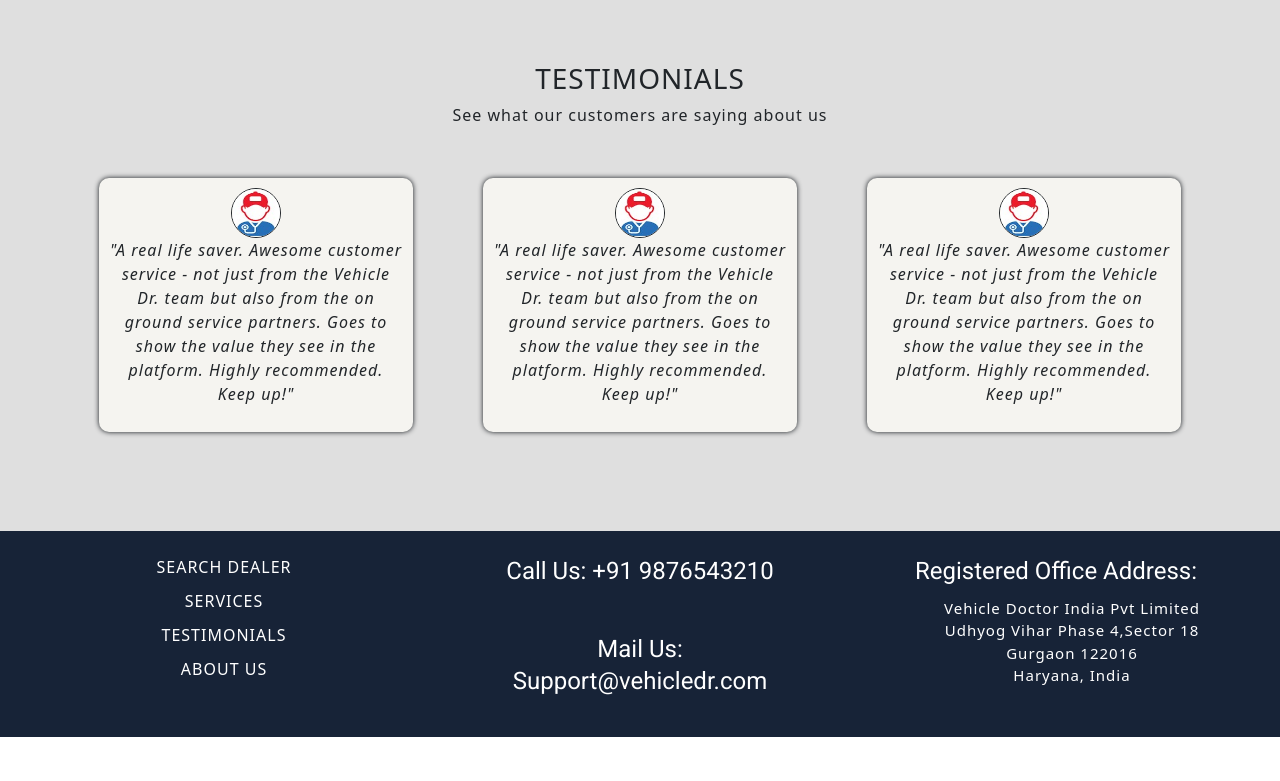
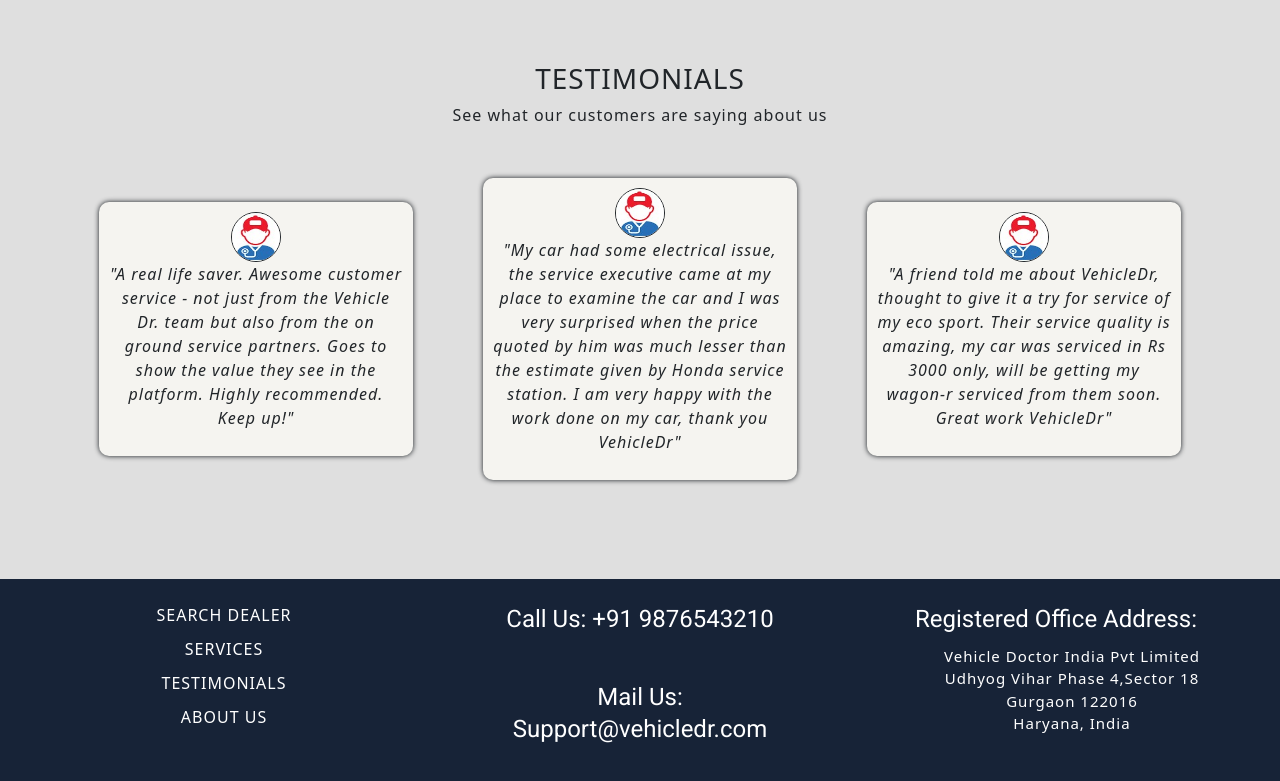
Before and after one commit to pesto-students/vehicle-doctor-frontend-f2-alpha, a React (Create React App) app: page / in a window 1280 px wide. Shown: the part 1777-2558 px from the top of the page. Before the commit the page ends 2514 px from the top, so only its background shows below. Built offline with nearby package versions, Linux system fonts and the light colour scheme; no server answers.

Commit message:
UI changes according to Desktop

```diff
--- a/src/components/Customer/LoginModal.tsx
+++ b/src/components/Customer/LoginModal.tsx
@@ -225,10 +225,10 @@ const LoginModal: React.FC<Props> = ({ open, handleClose, setToken ,SelectedDeal
             <CustomerDeatailsModal mobile={state.mobile} open={showInfo} handleClose={CustomerDetailsClose} setToken={setToken} />
             <Modal fullscreen aria-labelledby="contained-modal-title-vcenter" centered show={showBook} onHide={handleBooking}>
                 <Modal.Header closeButton style={{ color: 'white', backgroundColor: '#0275d8' }}>
-                    Booking Details
-                  {isHome ? null :  <IconButton color="secondary" aria-label="add an home" onClick={NavigateToHome}>
-                        <HomeIcon sx={{ fontSize: 40 ,color:blue[50]}} />
+                {isHome ? null :  <IconButton color="secondary" aria-label="add an home" onClick={NavigateToHome}>
+                        <HomeIcon sx={{ fontSize: 35 ,color:blue[50]}} />
                     </IconButton> }
+                    <span style={{paddingLeft:'500px',fontSize:35}}>Booking Details</span>
                 </Modal.Header>
                 <Modal.Body style={{backgroundColor:'lightgrey'}}>
                     <div>
--- a/src/components/DealerList.tsx
+++ b/src/components/DealerList.tsx
@@ -225,7 +225,7 @@ const DealerList: React.FunctionComponent<dealerProps> = (props): JSX.Element =>
                                                                             GST Num:{item.gst_no} <br />
                                                                             Service available for : {item.Vehicletype.vehicle_type}<br />
                                                                             Location:{item.locality}-{item.city}-{item.state}-{item.pincode}<br />
-                                                                            Reviews:<Button size="small" onClick={() => ReviewDialog(item)}>View Reviews</Button><p>Review Count:{item.dealer_history.length}</p>
+                                                                            Reviews:<Button size="small" onClick={() => ReviewDialog(item)}>{item.dealer_history.length} View Reviews</Button>
 
                                                                         </Typography>
                                                                     </div>
@@ -313,10 +313,10 @@ const DealerList: React.FunctionComponent<dealerProps> = (props): JSX.Element =>
             </Modal>
             <Modal fullscreen aria-labelledby="contained-modal-title-vcenter" centered show={showBook} onHide={handleBooking}>
                 <Modal.Header closeButton style={{ color: 'white', backgroundColor: '#0275d8' }}>
-                    Booking Details
-                    <IconButton color="secondary" aria-label="add an home" onClick={NavigateToHome}>
-                        <HomeIcon sx={{ fontSize: 40 ,color:blue[50]}} />
+                <IconButton color="secondary" aria-label="add an home" onClick={NavigateToHome}>
+                        <HomeIcon sx={{ fontSize:35 ,color:blue[50]}} />
                     </IconButton>
+                  <span style={{paddingLeft:'500px',fontSize:35}}>Booking Details</span>
                 </Modal.Header>
                 <Modal.Body style={{ backgroundColor: 'lightgrey' }}>
                     <div>
--- a/src/components/Testimonials.tsx
+++ b/src/components/Testimonials.tsx
@@ -12,11 +12,11 @@ function Testimonials() {
                 </div>
                 <div className="ratingDiv">
                     <img src={logo} width="50px" height="50px" style={{borderRadius:'50%', border:'1px solid'}} alt="" />
-                    <p>"A real life saver. Awesome customer service - not just from the Vehicle Dr. team but also from the on ground service partners. Goes to show the value they see in the platform. Highly recommended. Keep up!"</p>
+                    <p>"My car had some electrical issue, the service executive came at my place to examine the car and I was very surprised when the price quoted by him was much lesser than the estimate given by Honda service station. I am very happy with the work done on my car, thank you VehicleDr"</p>
                 </div>
                 <div className="ratingDiv" style={{ borderRadius: '10px', boxShadow: '0 0 5px 0.2px', flex: '20%', margin: '3%', padding: '10px' }}>
                     <img src={logo} width="50px" height="50px" style={{borderRadius:'50%', border:'1px solid'}} alt="" />
-                    <p>"A real life saver. Awesome customer service - not just from the Vehicle Dr. team but also from the on ground service partners. Goes to show the value they see in the platform. Highly recommended. Keep up!"</p>
+                    <p>"A friend told me about VehicleDr, thought to give it a try for service of my eco sport. Their service quality is amazing, my car was serviced in Rs 3000 only, will be getting my wagon-r serviced from them soon. Great work VehicleDr"</p>
                 </div>
             </div>
         </div>
```
